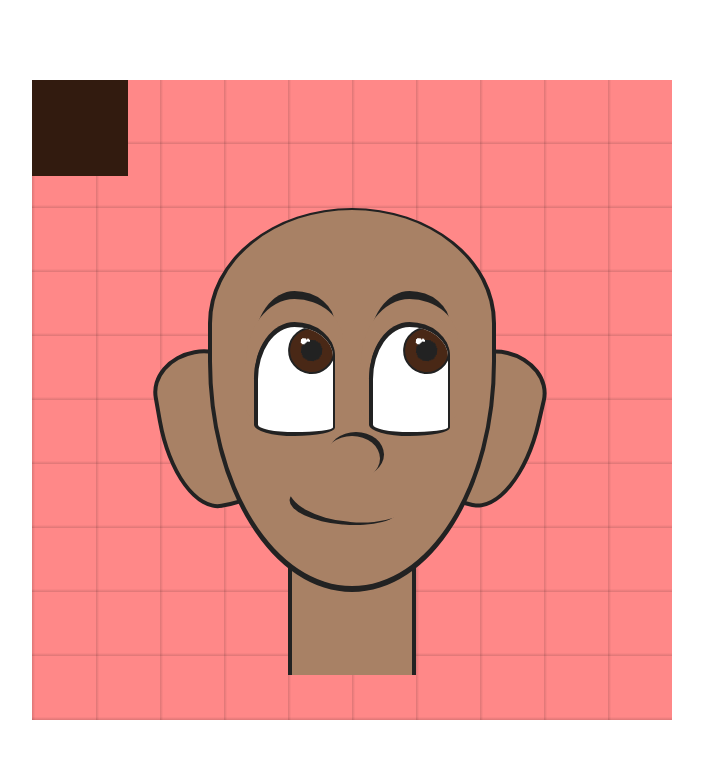
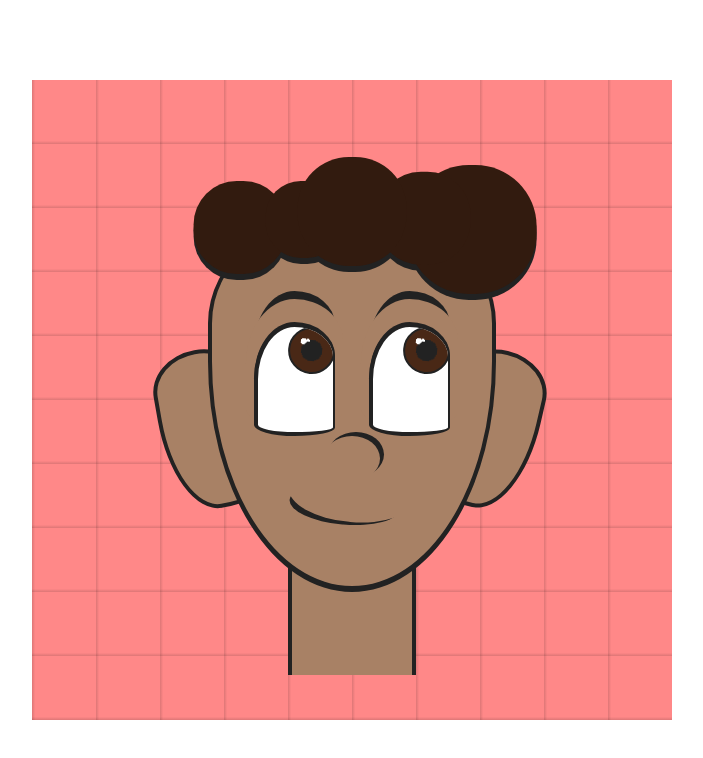
Before and after one commit to thatimoreira/CSScarton, a plain HTML site: page index.html in a window 1280 px wide. Shown: the whole page, without its empty margins (288-991 px from the left). Drawn offline with Linux system fonts and the light colour scheme.

Commit message:
Create top-hair volume

```diff
--- a/styles.css
+++ b/styles.css
@@ -126,7 +126,18 @@
 }
 
 .hair-top {
-    width: 15%;
-    height: 15%;
+    width: 17%;
+    height: 17%;
     background: var(--hair);
+    border-radius: 47%;
+    left: 50%;
+    top: 12%;
+    transform: translate(-50%, 0);
+    filter: drop-shadow(0 0.85vmin var(--line));
+    color: var(--hair);
+    box-shadow:
+        -6vmin 1vmin 0 -2vmin,
+        -14vmin 2vmin 0 -1vmin,
+        9vmin 0.85vmin 0 -1vmin,
+        15vmin 2.25vmin 0 1.25vmin;
 }
```
